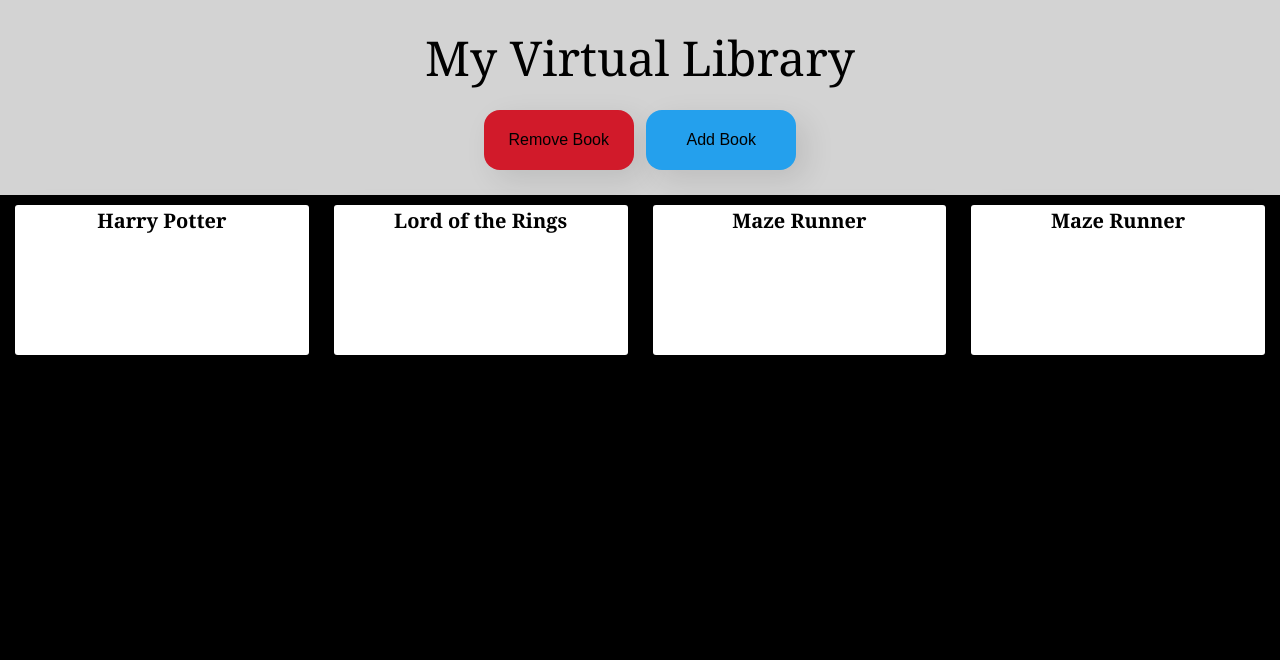
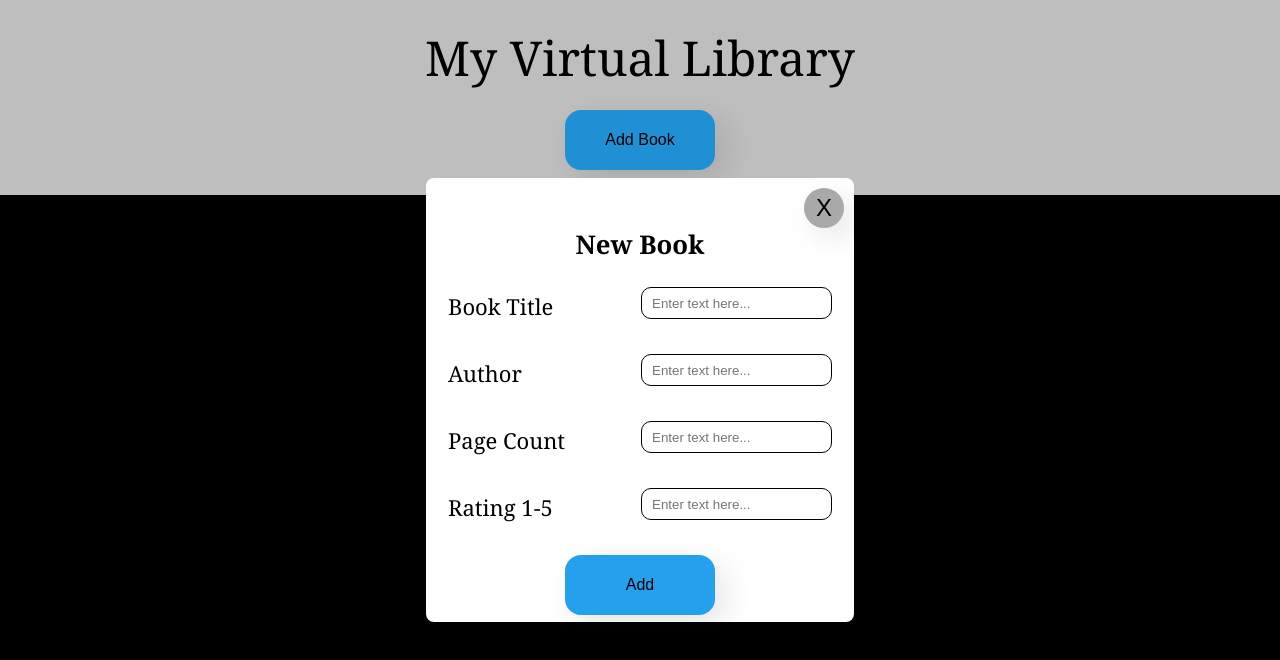
Before and after one commit to gdemko6/library, a plain HTML site: page index.html in a window 1280 px wide. Both pictures are taken after a click on the button "Add Book". Drawn offline with Linux system fonts and the light colour scheme.

Commit message:
Add a modal that pops up when user clicks add book. User will fill out inputs and can add new book. Book will be displayed as a card on the grid

```diff
--- a/index.html
+++ b/index.html
@@ -10,8 +10,31 @@
 <body>
     <header>
         My Virtual Library
-        <br><button id="remove-button">Remove Book</button>
+        <br>
         <button id="add-button">Add Book</button>
+
+        <dialog id="add-modal">
+            <h3>New Book</h3>
+            <button id="close-button">X</button>
+            <div>
+                <label for="title">Book Title</label>
+                <input name="title" type="text" id="title" placeholder="Enter text here...">
+            </div><br>
+            <div>
+                <label for="author">Author</label>
+                <input name="author" type="text" id="author" placeholder="Enter text here...">
+            </div><br>
+            <div>
+                <label for="pages">Page Count</label>
+                <input name="pages" type="text" id="pages" placeholder="Enter text here...">
+            </div><br>
+            <div>
+                <label for="rating">Rating 1-5</label>
+                <input name="rating" type="text" id="rating" placeholder="Enter text here...">
+            </div>
+            <button id="add-button-modal">Add</button>
+
+        </dialog>
     </header>
     <main>
 
--- a/library.js
+++ b/library.js
@@ -1,19 +1,36 @@
 const myLibrary = [];
 
-function Book(title) {
+function Book(title, author, pages, rating) {
     this.title = title;
+    this.author = author;
+    this.pages = pages;
+    this.rating = rating;
 
     this.printBooks = function(){
-        myLibrary.forEach(book => {
+
         let card = document.createElement('div');
         card.classList.add("card");
         document.querySelector('main').appendChild(card);
 
         let cardTitle = document.createElement('div');
         cardTitle.setAttribute("id", "card-title");
-            cardTitle.innerText = book.title;
+        cardTitle.innerText = this.title;
         card.appendChild(cardTitle);
-        });
+
+        let author = document.createElement('div');
+        author.setAttribute("id", "card-author");
+        author.innerText = "Author: " +this.author;
+        card.appendChild(author);
+
+        let pages = document.createElement('div');
+        pages.setAttribute("id", "card-pages");
+        pages.innerText = "Page Count: " +this.pages;
+        card.appendChild(pages);
+
+        let rating = document.createElement('div');
+        rating.setAttribute("id", "card-rating");
+        rating.innerText = "Rating: " + this.rating;
+        card.appendChild(rating);
     }
 }
 
@@ -21,15 +38,29 @@ function addBookToLibrary(book) {
     myLibrary.push(book);
 }
 
-const harryPotter = new Book("Harry Potter");
-addBookToLibrary(harryPotter);
+//making button open dialog
+const modal = document.querySelector('#add-modal');
+const addBookButton = document.querySelector('#add-button');
 
-const lotr = new Book("Lord of the Rings");
-addBookToLibrary(lotr);
+addBookButton.addEventListener("click", () => {
+    modal.showModal();
+})
 
-const maze = new Book("Maze Runner");
-addBookToLibrary(maze);
+//these are the buttons inside the modal
+const addButton = document.querySelector('#add-button-modal');
+const closeButton = document.querySelector('#close-button');
 
-const mazes = new Book("Maze Runner");
-addBookToLibrary(mazes);
-harryPotter.printBooks();
+closeButton.addEventListener("click", () => {
+    modal.close();
+})
+
+addButton.addEventListener("click", () => {
+    const title = document.querySelector("#title").value;
+    const author = document.querySelector("#author").value;
+    const pages = document.querySelector('#pages').value;
+    const rating = document.querySelector('#rating').value;
+    const newBook = new Book(title, author, pages, rating);
+    myLibrary.push(newBook);
+    newBook.printBooks();
+    modal.close();
+})
--- a/styles.css
+++ b/styles.css
@@ -37,6 +37,7 @@ header {
     }
     #add-button:hover {
         background-color: #237bb1;
+        color: lightgray;
     }
     #remove-button {
         background-color: #d11a2a;
@@ -46,11 +47,63 @@ header {
     }
 }
 
+#add-modal {
+    width: 30%;
+    height: 400px;
+    font-size: 22px;
+    justify-content: left;
+    border: none;
+    border-radius: 8px;
+    position: relative;
+
+
+    input {
+        margin-bottom: 5px;
+        height: 28px;
+        border-radius: 10px;
+        border: .5px solid black;
+        padding-left: 10px;
+    }
+    label {
+        margin-left: 0;
+        margin-right: 5px;
+        padding: 0;
+    }
+    #close-button {
+        position: absolute;
+        right: 10px;
+        top: 10px;
+        border-radius: 25px;
+        width: 40px;
+        height: 40px;
+        margin: 0;
+        font-size: 24px;
+        padding: 0;
+        text-align: center;
+        background-color: darkgray;
+    }
+    div {
+        display: flex;
+        justify-content: space-between;
+        align-items: center;
+    }
+    #add-button-modal {
+        background-color: #24a0ed;
+        margin-top: 30px;
+    }
+    #add-button-modal:hover {
+        background-color: #237bb1;
+        color: lightgray;
+    }
+
+}
+
+
 main {
     background-color: black;
     flex: 1;
     display: grid;
-    grid-template-columns: repeat(auto-fit, minmax(250px, 1fr));
+    grid-template-columns: repeat(auto-fill, minmax(350px, 1fr));
     gap: 25px;
     padding: 10px 15px;
     grid-auto-rows: 150px;
```
Lines whose indentation alone changed are shown as unchanged.
